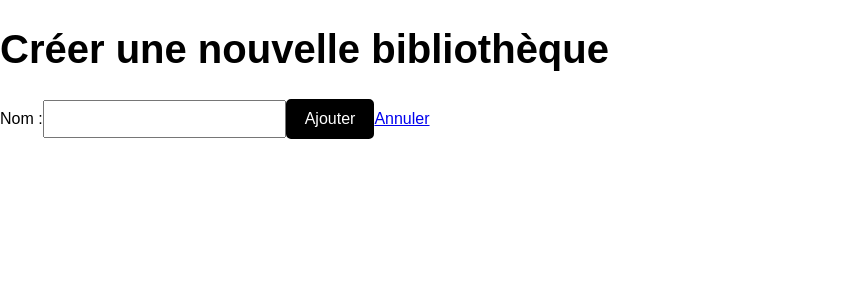
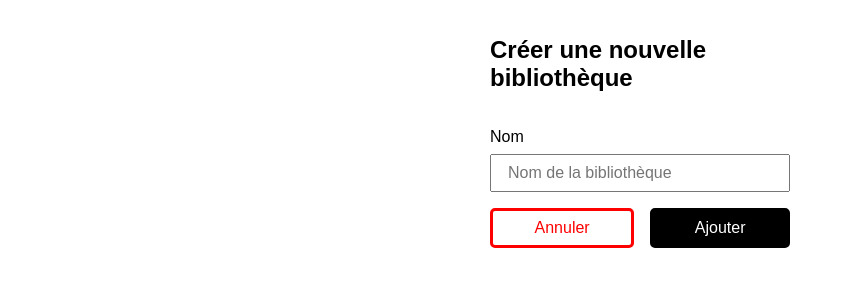
Before and after one commit to thgerbaud/SIGB_JPM, a Vue app in the folder frontend/: page /1/create in a window 1280 px wide. Shown: the top 300 px of the page, without its empty margins (0-852 px from the left). Built offline with nearby package versions, Linux system fonts and the light colour scheme.

Commit message:
CreateLibrary : modification du style

```diff
--- a/frontend/public/global.css
+++ b/frontend/public/global.css
@@ -19,11 +19,17 @@ main {
     align-items: center;
 }
 
+menu {
+    margin: 0;
+    padding: 0;
+}
+
 h1 {
     font-size: 2.5rem;
 }
 
-button, input {
+button,
+input {
     font-size: 1rem;
     padding: 0.5rem 1rem;
 }
@@ -68,5 +74,37 @@ button:hover {
 }
 
 .btn-cancel:hover {
-    background-color: rgb(255, 200, 200)
+    background-color: red;
+    color: white;
 }
+
+.submit-form {
+    max-width: 300px;
+    margin: auto;
+}
+
+.submit-form>div {
+    display: flex;
+    flex-direction: column;
+    gap: 1rem;
+}
+
+.form-group {
+    display: flex;
+    flex-direction: column;
+    gap: 0.5rem;
+}
+
+.form-control {
+    font-size: 1rem;
+}
+
+#form-menu {
+    display: flex;
+    gap: 1rem;
+}
+
+#form-menu button {
+    flex-grow: 1;
+    font-size: 1rem;
+}
--- a/frontend/src/components/AddBook.vue
+++ b/frontend/src/components/AddBook.vue
@@ -17,7 +17,7 @@
         <input class="form-control" id="location" required v-model="book.location" name="location" placeholder="Localisation du livre"/>
       </div>
 
-      <menu id="add-book-menu">
+      <menu id="form-menu">
         <button @click="cancel" class="btn btn-cancel">Annuler</button>
         <button @click="saveBook" class="btn btn-success">Ajouter</button>
       </menu>
@@ -78,34 +78,4 @@ export default {
 </script>
 
 <style>
-.submit-form {
-  max-width: 300px;
-  margin: auto;
-}
-
-.submit-form > div {
-  display: flex;
-  flex-direction: column;
-  gap: 1rem;
-}
-
-.form-group {
-  display: flex;
-  flex-direction: column;
-  gap: 0.5rem;
-}
-
-.form-control {
-  font-size: 1rem;
-}
-
-#add-book-menu {
-  display: flex;
-  gap: 1rem;
-}
-
-#add-book-menu button {
-  flex-grow: 1;
-  font-size: 1rem;
-}
 </style>
--- a/frontend/src/components/CreateLibrary.vue
+++ b/frontend/src/components/CreateLibrary.vue
@@ -1,21 +1,27 @@
 <template>
-	<div>
+	<main class="submit-form">
 
 		<div v-if="!submitted">
-			<h1>Créer une nouvelle bibliothèque</h1>
-			<label for="name">Nom :</label>
-			<input type="text" id="name" required v-model="library.name" name="name" />
-			<button @click="saveLibrary">Ajouter</button>
-			<router-link :to="'/'+user+'/libraries'">Annuler</router-link>
+			<h2>Créer une nouvelle bibliothèque</h2>
+
+			<div class="form-group">
+				<label for="name">Nom</label>
+				<input type="text" id="name" required v-model="library.name" name="name" placeholder="Nom de la bibliothèque"/>
+			</div>
+
+			<menu id="form-menu">
+				<button @click="returnHome" class="btn-cancel">Annuler</button>
+				<button @click="saveLibrary">Ajouter</button>
+			</menu>
 		</div>
 
 		<div v-else>
-			bibliothèque créée !
-			<router-link :to="'/'+user+'/libraries'">Y aller</router-link>
-			<router-link :to="'/'+user+'/libraries'">Revenir à l'accueil</router-link>
+			<h2>Bibliothèque créée !</h2>
+			<button @click="goToLibrary">Y aller</button>
+			<button @click="returnHome" class="secondary">Revenir aux bibliothèques</button>
 		</div>
 
-	</div>
+	</main>
 </template>
 
 <script>
@@ -50,6 +56,12 @@ export default {
 				.catch(e => {
 					console.log(e);
 				});
+		},
+		returnHome() {
+			this.$router.push(`/${this.user}/libraries/`);
+		},
+		goToLibrary() {
+			this.$router.push(`/${this.library.id}/books`);
 		}
 	}
 };
--- a/frontend/src/components/LibrariesList.vue
+++ b/frontend/src/components/LibrariesList.vue
@@ -5,7 +5,8 @@
 			<h1>Mes bibliothèques :</h1>
 			<div v-if="libraries.length == 0">Aucune bibliothèque pour le moment</div>
 			<div v-else id="libraries-list">
-				<router-link v-for="(library, index) in libraries" :key="index" class="library-item" :to="`/${library._id}/books`">
+				<router-link v-for="(library, index) in libraries" :key="index" class="library-item"
+					:to="`/${library._id}/books`">
 					<div class="library-name">{{ library.name }}</div>
 					<div>></div>
 				</router-link>
@@ -14,10 +15,10 @@
 					<router-link :to="`/${library._id}/books`">{{ library.name }}</router-link>
 				</div>
 			-->
-				<router-link :to="`/${user}/create`" id="create-library-section">
-					<button id="create-library-btn" class="secondary">+ créer une bibliothèque</button>
-				</router-link>
 			</div>
+			<router-link :to="`/${user}/create`" id="create-library-section">
+				<button id="create-library-btn" class="secondary">+ créer une bibliothèque</button>
+			</router-link>
 		</section>
 		<router-link to="/">
 			<button class="tertiary">Déconnexion</button>
@@ -100,6 +101,7 @@ export default {
 }
 
 #create-library-section {
+	margin-top: 1rem;
 	display: flex;
 	text-decoration: none;
 }
```
